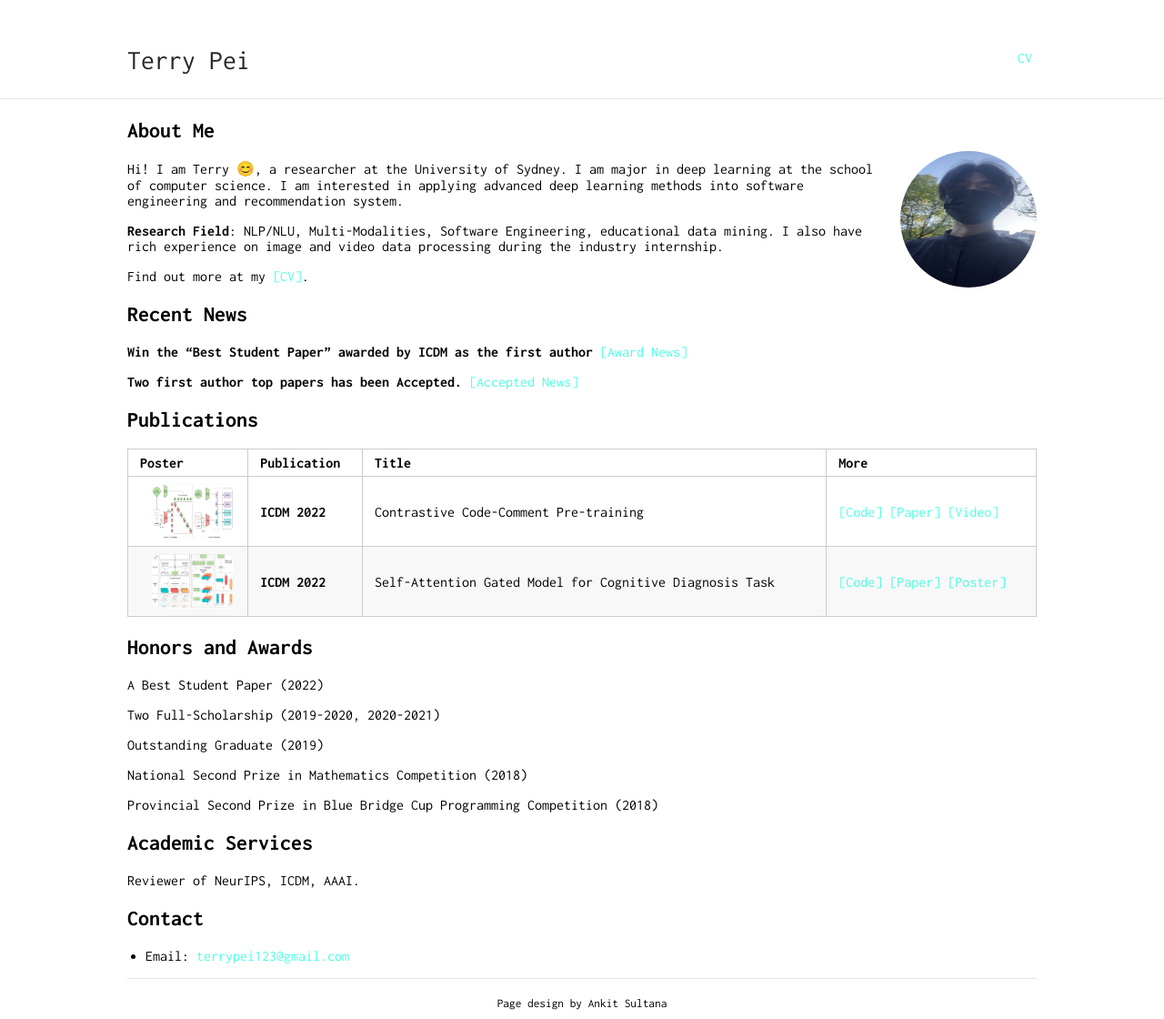
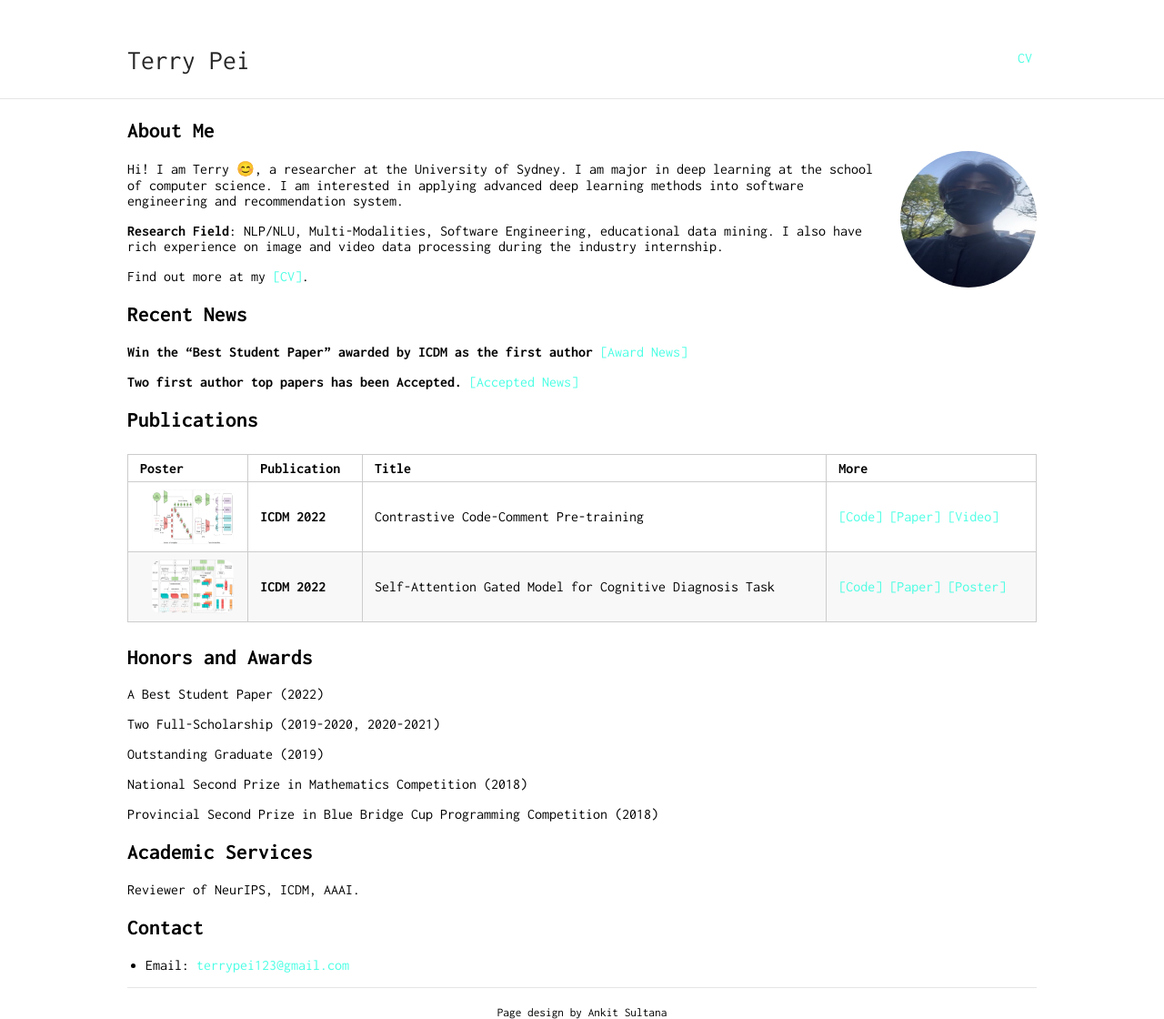
Before and after one commit to TerryPei/Terry000.github.io-1, a Jekyll site: the page built from index.md, in a window 1280 px wide. Shown: the whole page at 91% size. Built offline with Jekyll 4.4.1, drawn with Linux system fonts in a browser that asks for light colours; our own code applies the rules of GitHub Pages for plain Markdown files.

Commit message:
Update tables.scss

```diff
--- a/_sass/tables.scss
+++ b/_sass/tables.scss
@@ -1,5 +1,5 @@
 table {
-    margin: 15px 0;
+    margin: 25px 0;
     border-collapse: collapse;
     width: 100%;
     padding: 0;
```
